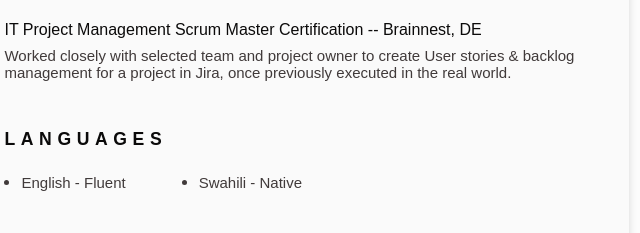
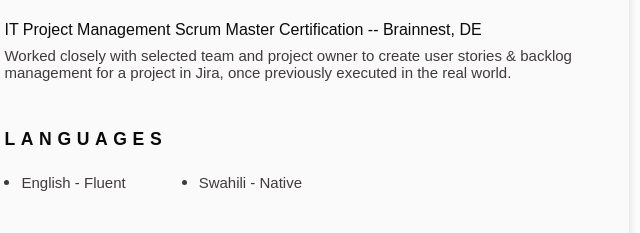
Before and after one commit to DwayneT/my-resume, a plain HTML site: page index.html in a window 1280 px wide. Shown: the part 1022-1255 px from the top of the page, 495-1135 px from the left. Drawn offline with nearby package versions, Linux system fonts and the light colour scheme; a web font is replaced by a local one.

Commit message:
Third commit

```diff
--- a/index.html
+++ b/index.html
@@ -434,7 +434,7 @@
                 IT Project Management Scrum Master Certification -- Brainnest, DE
               </h3>
               <p class="certificate__description">
-               Worked closely with selected team and project owner to create User
+               Worked closely with selected team and project owner to create user
                stories & backlog management for a project in Jira, once previously executed
                in the real world.
               </p>
```
